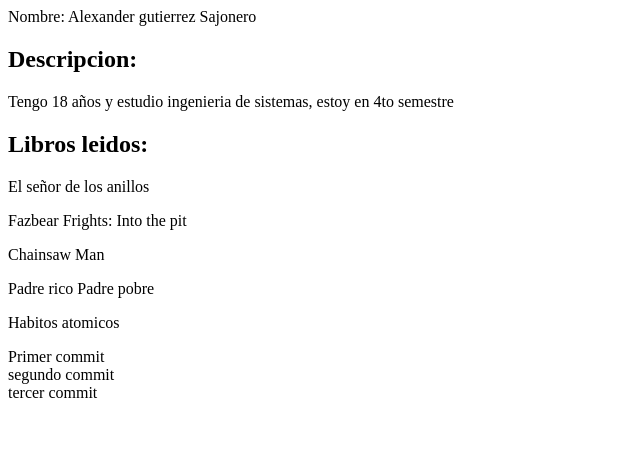
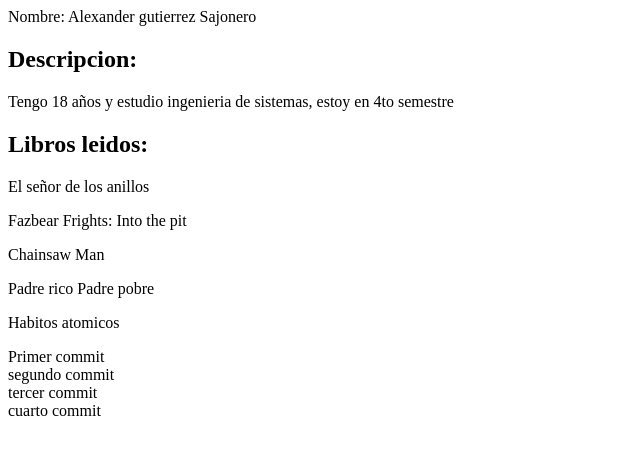
Before and after one commit to Pleylex/buenas_practicas, a plain HTML site: page index.html in a window 1280 px wide. Shown: the whole page, without its empty margins (0-640 px from the left). Drawn offline with Linux system fonts and the light colour scheme.

Commit message:
fourth commit

```diff
--- a/index.html
+++ b/index.html
@@ -29,4 +29,5 @@
 <div>Primer commit</div>
 <div>segundo commit</div>
 <div>tercer commit</div>
+<div>cuarto commit</div>
 </html>
```
